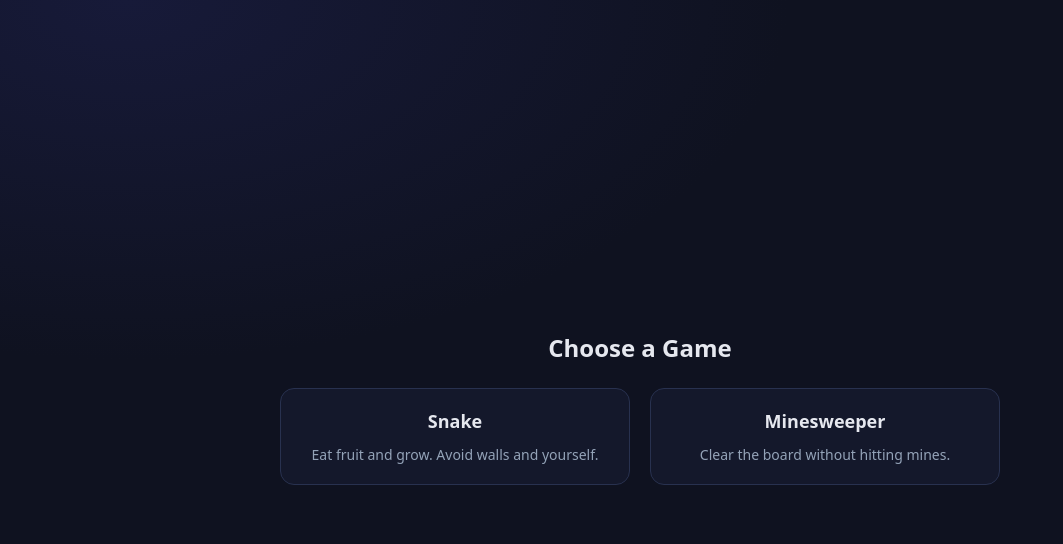
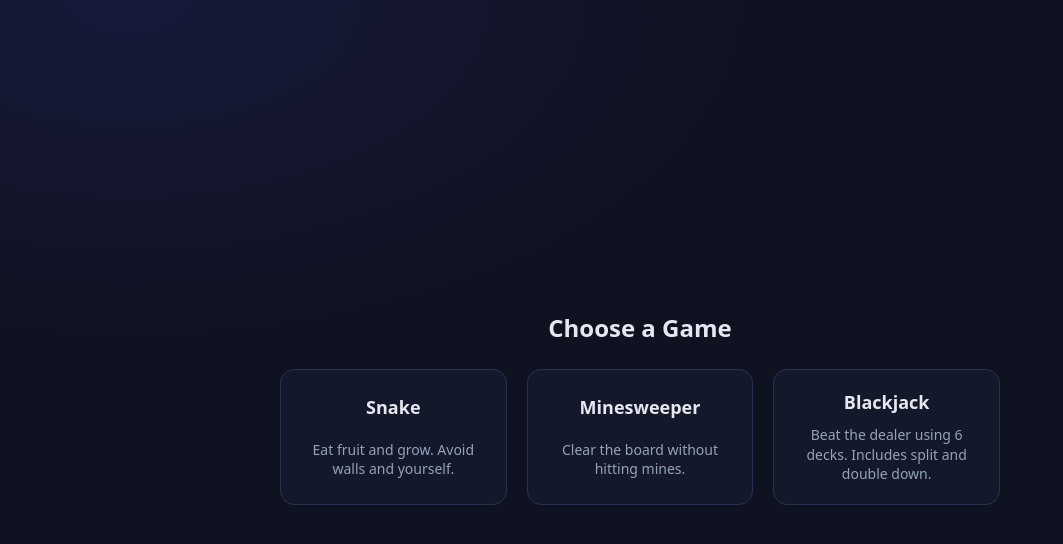
Before and after one commit to chartractegg/symmetrical-lamp, a website: page public/index.html in a window 1280 px wide. Shown: the whole page, without its empty margins (0-1063 px from the left). Drawn offline with Linux system fonts and the light colour scheme.

Commit message:
Update index.html

```diff
--- a/public/index.html
+++ b/public/index.html
@@ -3,7 +3,7 @@
 <head>
 <meta charset="utf-8" />
 <meta name="viewport" content="width=device-width, initial-scale=1" />
-<title>Playground — Snake & Minesweeper</title>
+<title>Playground — Games Hub</title>
 <style>
   :root{--bg:#0f1220;--panel:#14182b;--ink:#e6e8ef;--muted:#94a3b8;--line:#28314f;--accent:#66d9a3;--danger:#ff5d73}
   *{box-sizing:border-box}html,body{height:100%}
@@ -11,7 +11,7 @@
   .wrap{width:min(96vw,720px);text-align:center}
   h1{font-size:24px;margin-bottom:24px}
   .games{display:grid;gap:20px;justify-content:center;grid-template-columns:repeat(auto-fit,minmax(180px,1fr))}
-  .card{background:var(--panel);border:1px solid var(--line);border-radius:14px;padding:20px;display:grid;place-items:center;transition:transform .15s ease, border-color .15s ease;text-decoration:none;color:var(--ink)}
+  .card{background:var(--panel);border:1px solid var(--line);border-radius:14px;padding:20px;display:grid;place-items:center;transition:transform .15s ease,border-color .15s ease;text-decoration:none;color:var(--ink)}
   .card:hover{transform:translateY(-3px);border-color:var(--accent)}
   .card h2{margin:0 0 10px 0;font-size:18px}
   .card p{color:var(--muted);font-size:14px;margin:0}
@@ -29,6 +29,10 @@
         <h2>Minesweeper</h2>
         <p>Clear the board without hitting mines.</p>
       </a>
+      <a class="card" href="blackjack.html">
+        <h2>Blackjack</h2>
+        <p>Beat the dealer using 6 decks. Includes split and double down.</p>
+      </a>
     </div>
   </div>
 </body>
```
